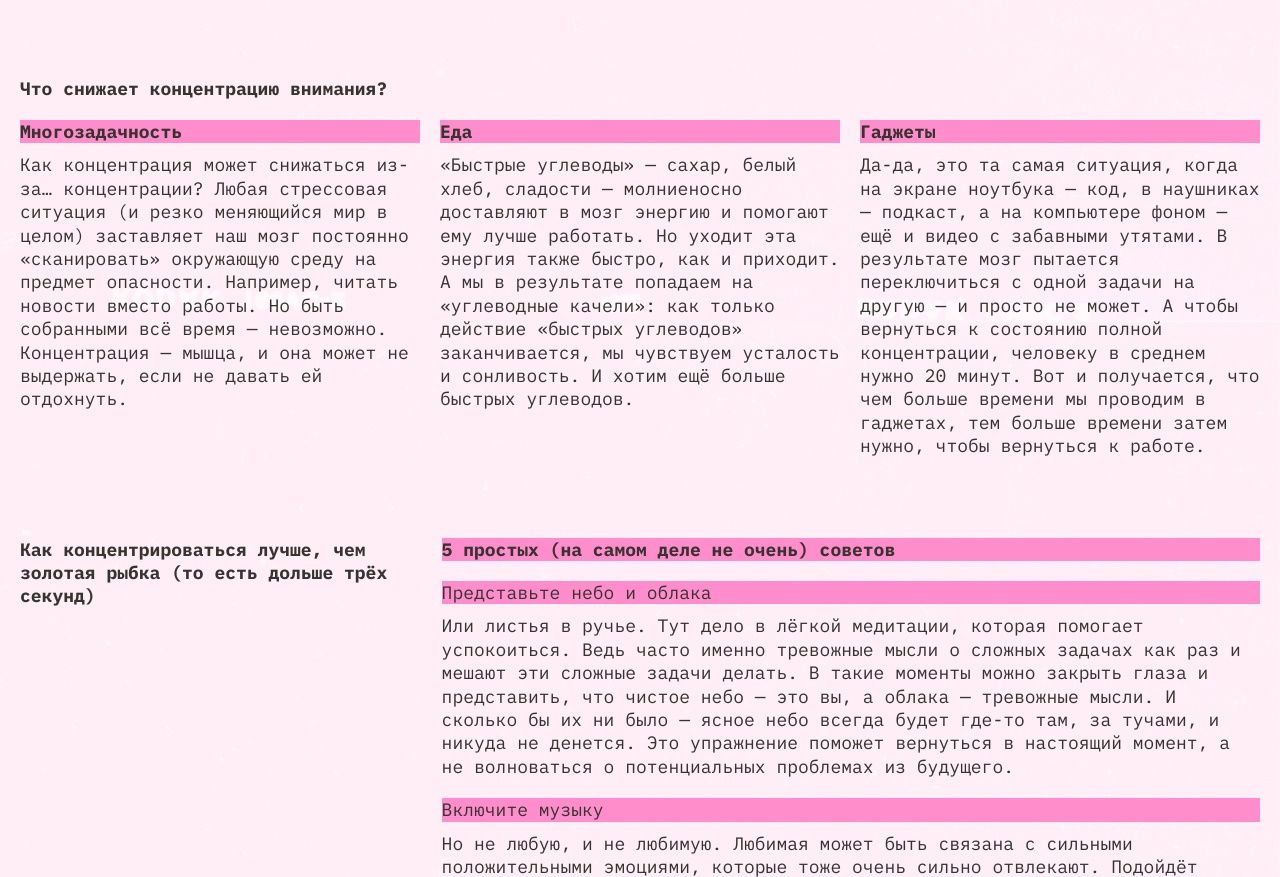
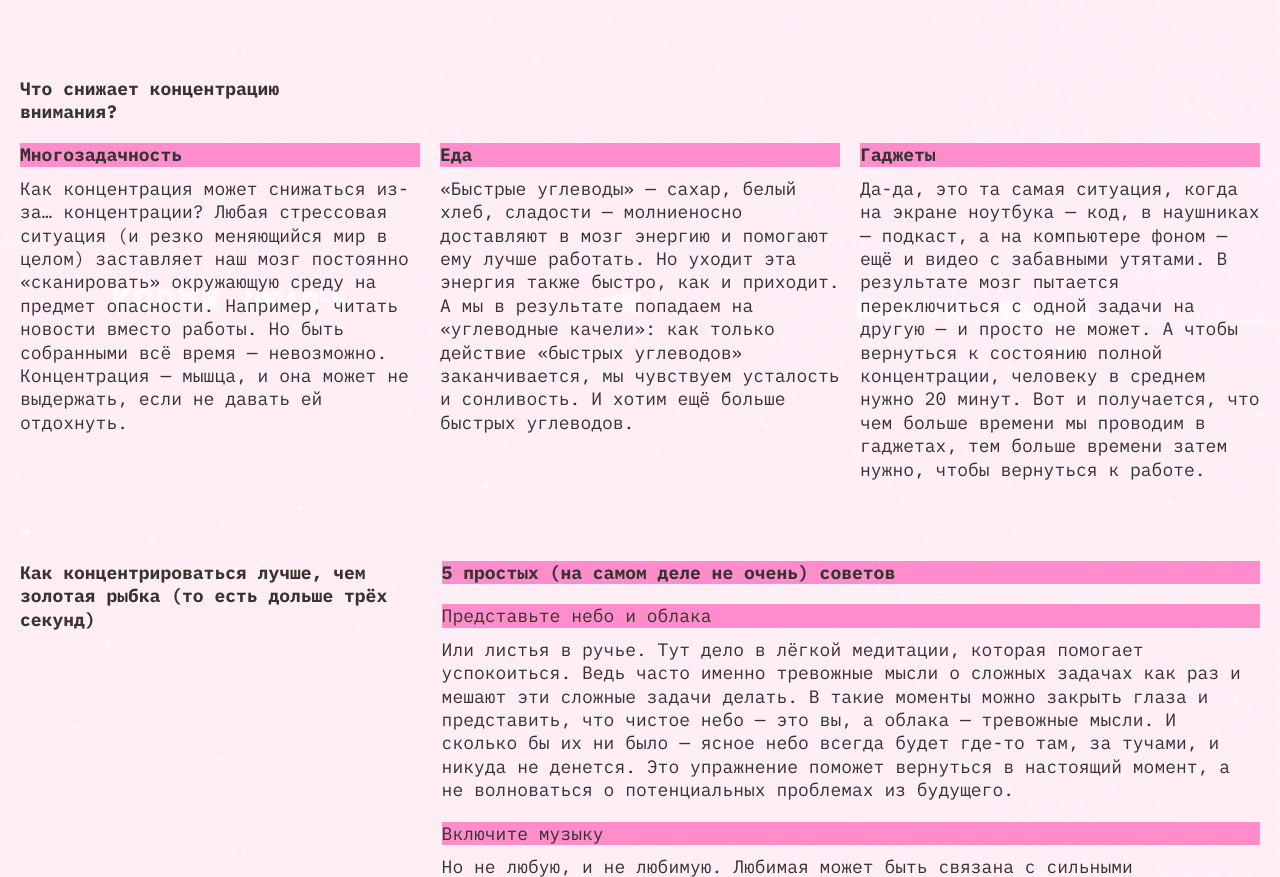
Before and after one commit to Eainesso22/slozhno-sosredotochitsya-fd, a plain HTML site: page index.html in a window 1280 px wide. Shown: the part 1278-2155 px from the top of the page. Drawn offline with Linux system fonts and the light colour scheme.

Commit message:
Правки v2

```diff
--- a/styles/style.css
+++ b/styles/style.css
@@ -166,6 +166,10 @@
 .question__section-answer-title-chskv {
   margin-block-end: 10px;
 }
+
+.question__section-title-chskv {
+    max-inline-size: 315px;
+  }
 
 .question__section-kkl {
   display: grid;
```
Also changed, not shown: styles/dark.css (line endings or trailing spaces).
